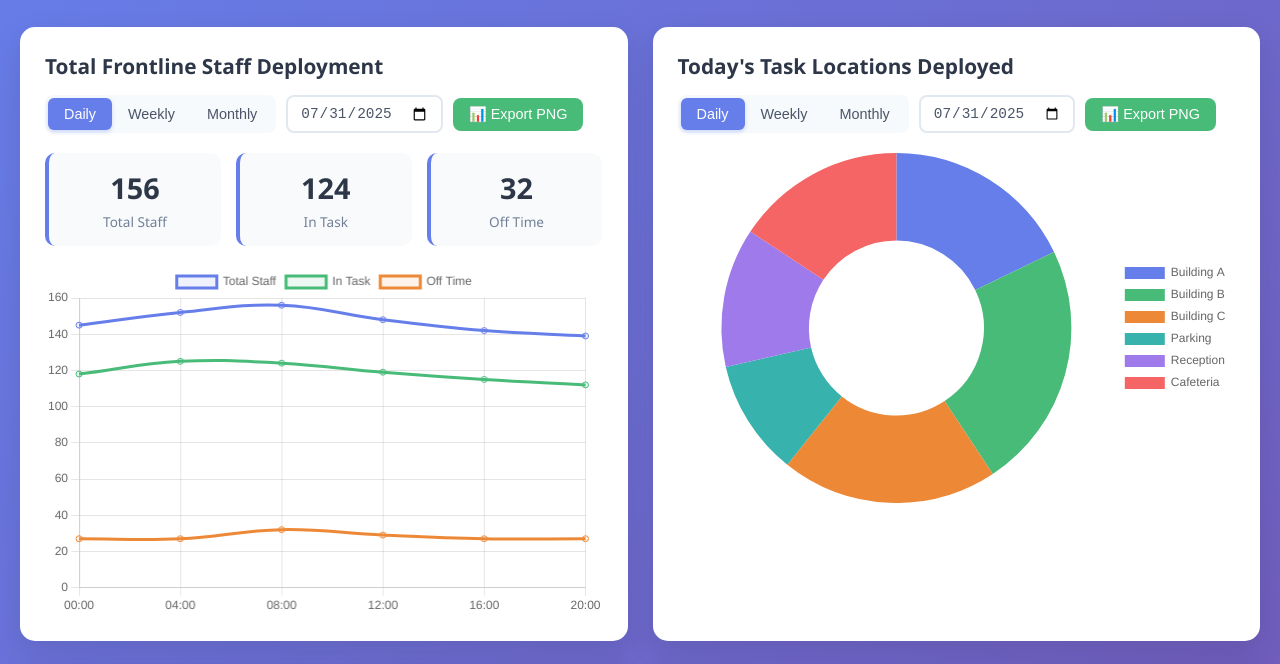
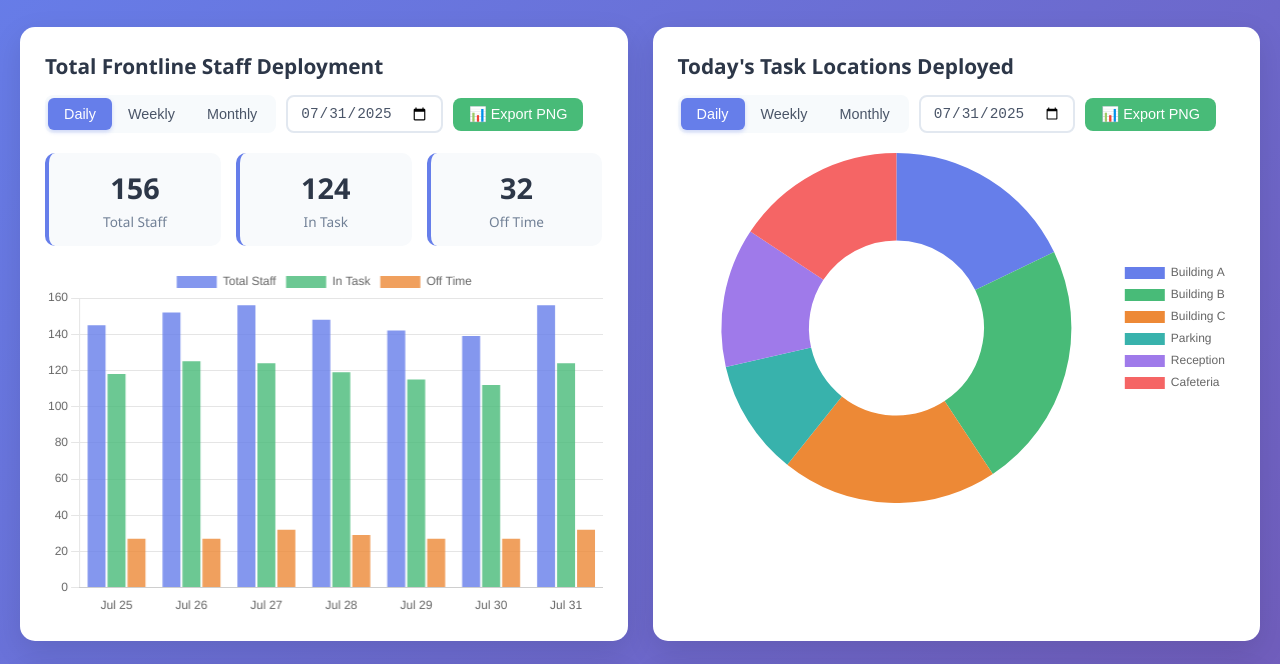
Before and after one commit to whaleshark-ai/canva_work_system, a plain HTML site: page contract_dashboard.html in a window 1280 px wide. Shown: the part 112-776 px from the top of the page. Drawn offline with nearby package versions, Linux system fonts and the light colour scheme.

Commit message:
Add files via upload

```diff
--- a/contract_dashboard.html
+++ b/contract_dashboard.html
@@ -365,70 +365,85 @@
 
         // Sample data generators
         function generateStaffData(timeFrame) {
+            const today = new Date();
             const data = {
                 daily: {
-                    labels: ['00:00', '04:00', '08:00', '12:00', '16:00', '20:00'],
+                    labels: Array.from({length: 7}, (_, i) => {
+                        const date = new Date(today);
+                        date.setDate(date.getDate() - (6 - i));
+                        return date.toLocaleDateString('en-US', { month: 'short', day: 'numeric' });
+                    }),
                     datasets: [{
                         label: 'Total Staff',
-                        data: [145, 152, 156, 148, 142, 139],
+                        data: [145, 152, 156, 148, 142, 139, 156],
                         borderColor: '#667eea',
-                        backgroundColor: 'rgba(102, 126, 234, 0.1)',
+                        backgroundColor: 'rgba(102, 126, 234, 0.8)',
                         tension: 0.4
                     }, {
                         label: 'In Task',
-                        data: [118, 125, 124, 119, 115, 112],
+                        data: [118, 125, 124, 119, 115, 112, 124],
                         borderColor: '#48bb78',
-                        backgroundColor: 'rgba(72, 187, 120, 0.1)',
+                        backgroundColor: 'rgba(72, 187, 120, 0.8)',
                         tension: 0.4
                     }, {
                         label: 'Off Time',
-                        data: [27, 27, 32, 29, 27, 27],
+                        data: [27, 27, 32, 29, 27, 27, 32],
                         borderColor: '#ed8936',
-                        backgroundColor: 'rgba(237, 137, 54, 0.1)',
+                        backgroundColor: 'rgba(237, 137, 54, 0.8)',
                         tension: 0.4
                     }]
                 },
                 weekly: {
-                    labels: ['Mon', 'Tue', 'Wed', 'Thu', 'Fri', 'Sat', 'Sun'],
+                    labels: Array.from({length: 4}, (_, i) => {
+                        const weekStart = new Date(today);
+                        weekStart.setDate(weekStart.getDate() - (weekStart.getDay() || 7) + 1 - (3 - i) * 7);
+                        const weekEnd = new Date(weekStart);
+                        weekEnd.setDate(weekEnd.getDate() + 6);
+                        return `${weekStart.toLocaleDateString('en-US', { month: 'short', day: 'numeric' })} - ${weekEnd.toLocaleDateString('en-US', { month: 'short', day: 'numeric' })}`;
+                    }),
                     datasets: [{
                         label: 'Total Staff',
-                        data: [156, 154, 158, 152, 149, 145, 142],
+                        data: [156, 154, 158, 152],
                         borderColor: '#667eea',
-                        backgroundColor: 'rgba(102, 126, 234, 0.1)',
+                        backgroundColor: 'rgba(102, 126, 234, 0.8)',
                         tension: 0.4
                     }, {
                         label: 'In Task',
-                        data: [124, 122, 126, 120, 117, 113, 110],
+                        data: [124, 122, 126, 120],
                         borderColor: '#48bb78',
-                        backgroundColor: 'rgba(72, 187, 120, 0.1)',
-                        tension: 0.4
-                    }, {
-                        label: 'Off Time',
-                        data: [32, 32, 32, 32, 32, 32, 32],
-                        borderColor: '#ed8936',
-                        backgroundColor: 'rgba(237, 137, 54, 0.1)',
-                        tension: 0.4
-                    }]
-                },
-                monthly: {
-                    labels: ['Week 1', 'Week 2', 'Week 3', 'Week 4'],
-                    datasets: [{
-                        label: 'Total Staff',
-                        data: [152, 156, 148, 145],
-                        borderColor: '#667eea',
-                        backgroundColor: 'rgba(102, 126, 234, 0.1)',
-                        tension: 0.4
-                    }, {
-                        label: 'In Task',
-                        data: [120, 124, 116, 113],
-                        borderColor: '#48bb78',
-                        backgroundColor: 'rgba(72, 187, 120, 0.1)',
+                        backgroundColor: 'rgba(72, 187, 120, 0.8)',
                         tension: 0.4
                     }, {
                         label: 'Off Time',
                         data: [32, 32, 32, 32],
                         borderColor: '#ed8936',
-                        backgroundColor: 'rgba(237, 137, 54, 0.1)',
+                        backgroundColor: 'rgba(237, 137, 54, 0.8)',
+                        tension: 0.4
+                    }]
+                },
+                monthly: {
+                    labels: Array.from({length: 6}, (_, i) => {
+                        const date = new Date(today);
+                        date.setMonth(date.getMonth() - (5 - i));
+                        return date.toLocaleDateString('en-US', { month: 'short', year: 'numeric' });
+                    }),
+                    datasets: [{
+                        label: 'Total Staff',
+                        data: [148, 152, 156, 148, 145, 156],
+                        borderColor: '#667eea',
+                        backgroundColor: 'rgba(102, 126, 234, 0.8)',
+                        tension: 0.4
+                    }, {
+                        label: 'In Task',
+                        data: [116, 120, 124, 116, 113, 124],
+                        borderColor: '#48bb78',
+                        backgroundColor: 'rgba(72, 187, 120, 0.8)',
+                        tension: 0.4
+                    }, {
+                        label: 'Off Time',
+                        data: [32, 32, 32, 32, 32, 32],
+                        borderColor: '#ed8936',
+                        backgroundColor: 'rgba(237, 137, 54, 0.8)',
                         tension: 0.4
                     }]
                 }
@@ -562,7 +577,7 @@
             // Staff Deployment Chart
             const staffCtx = document.getElementById('staffDeploymentChart').getContext('2d');
             charts.staffDeployment = new Chart(staffCtx, {
-                type: 'line',
+                type: 'bar',
                 data: generateStaffData('daily'),
                 options: {
                     responsive: true,
@@ -581,7 +596,7 @@
                         },
                         x: {
                             grid: {
-                                color: 'rgba(0,0,0,0.1)'
+                                display: false
                             }
                         }
                     }
@@ -760,5 +775,5 @@
             setDefaultDates();
         });
     </script>
-<script>(function(){function c(){var b=a.contentDocument||a.contentWindow.document;if(b){var d=b.createElement('script');d.innerHTML="window.__CF$cv$params={r:'9679d42694f81fc8',t:'MTc1MzkzMDY1MC4wMDAwMDA='};var a=document.createElement('script');a.nonce='';a.src='/cdn-cgi/challenge-platform/scripts/jsd/main.js';document.getElementsByTagName('head')[0].appendChild(a);";b.getElementsByTagName('head')[0].appendChild(d)}}if(document.body){var a=document.createElement('iframe');a.height=1;a.width=1;a.style.position='absolute';a.style.top=0;a.style.left=0;a.style.border='none';a.style.visibility='hidden';document.body.appendChild(a);if('loading'!==document.readyState)c();else if(window.addEventListener)document.addEventListener('DOMContentLoaded',c);else{var e=document.onreadystatechange||function(){};document.onreadystatechange=function(b){e(b);'loading'!==document.readyState&&(document.onreadystatechange=e,c())}}}})();</script></body>
+<script>(function(){function c(){var b=a.contentDocument||a.contentWindow.document;if(b){var d=b.createElement('script');d.innerHTML="window.__CF$cv$params={r:'967a03e0d2c91110',t:'MTc1MzkzMjYwNS4wMDAwMDA='};var a=document.createElement('script');a.nonce='';a.src='/cdn-cgi/challenge-platform/scripts/jsd/main.js';document.getElementsByTagName('head')[0].appendChild(a);";b.getElementsByTagName('head')[0].appendChild(d)}}if(document.body){var a=document.createElement('iframe');a.height=1;a.width=1;a.style.position='absolute';a.style.top=0;a.style.left=0;a.style.border='none';a.style.visibility='hidden';document.body.appendChild(a);if('loading'!==document.readyState)c();else if(window.addEventListener)document.addEventListener('DOMContentLoaded',c);else{var e=document.onreadystatechange||function(){};document.onreadystatechange=function(b){e(b);'loading'!==document.readyState&&(document.onreadystatechange=e,c())}}}})();</script></body>
 </html>
```
